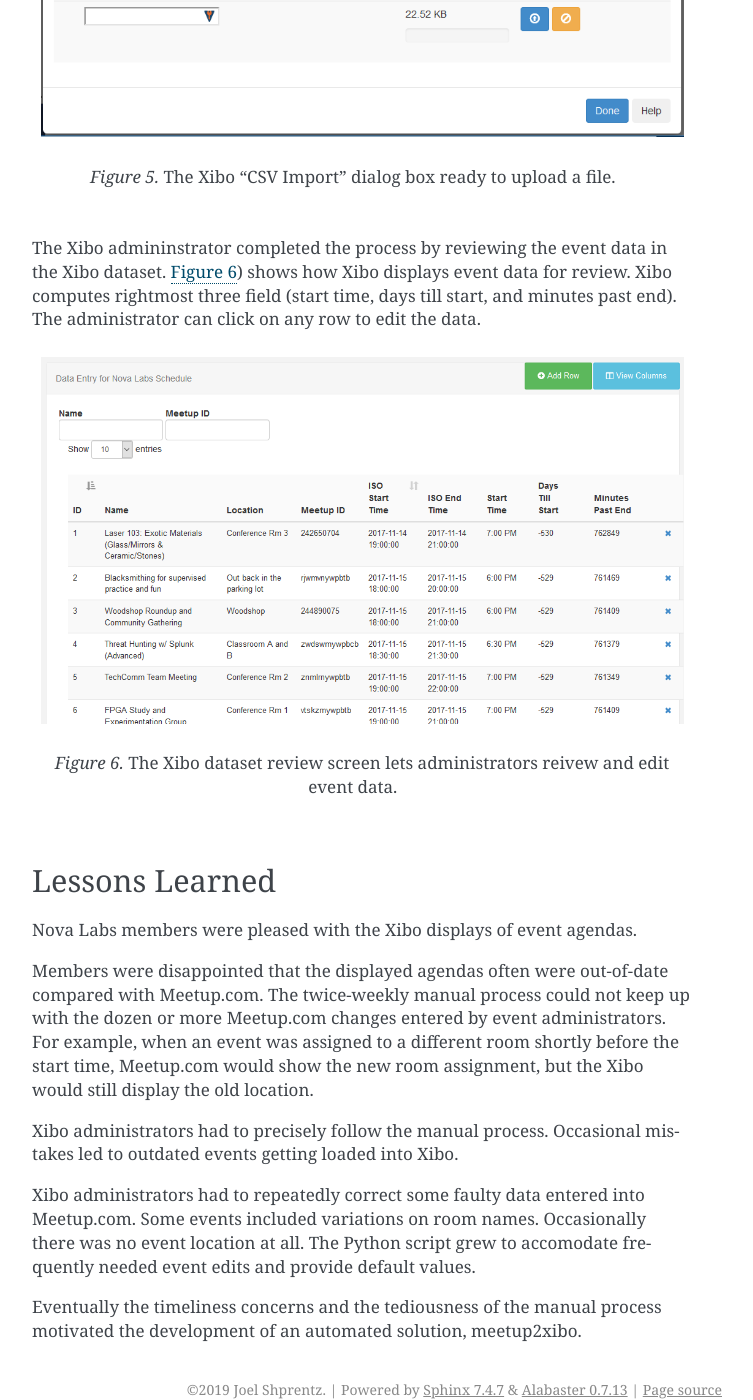
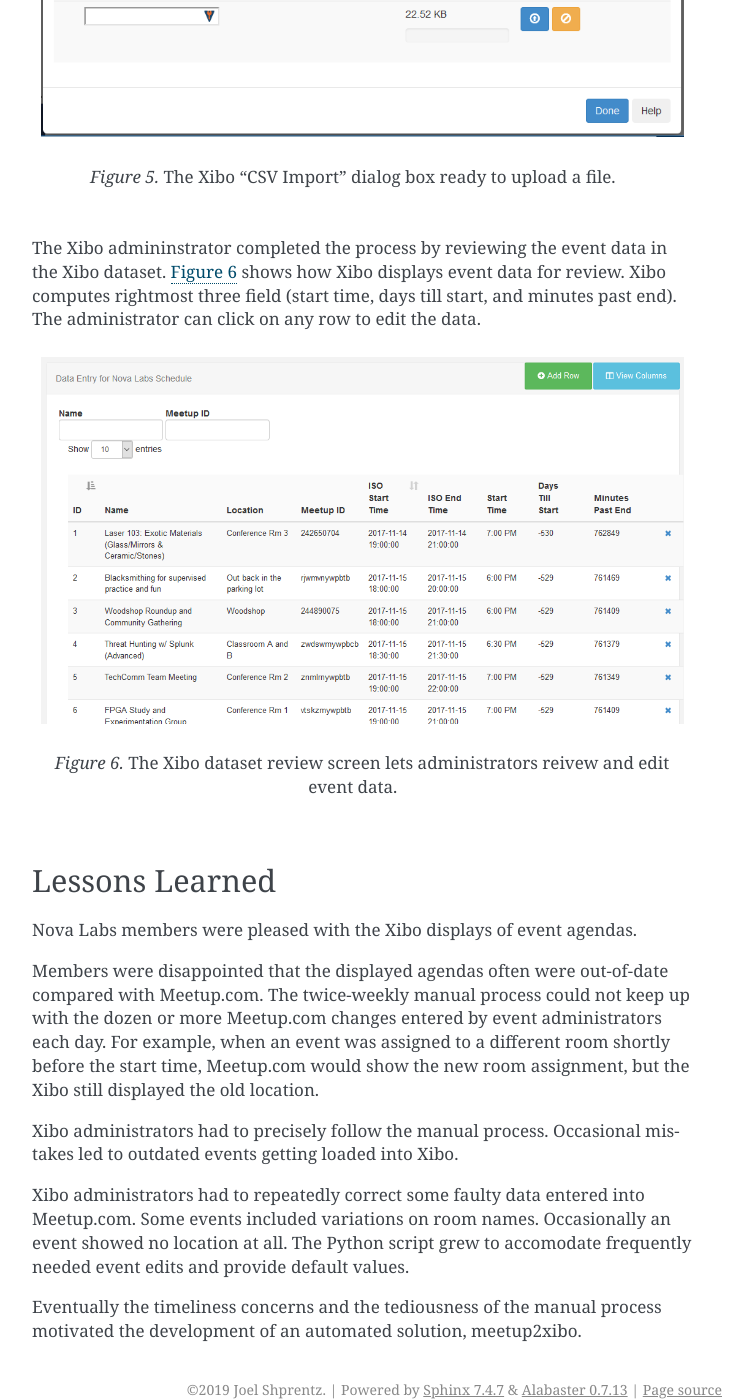
Before and after one commit to jshprentz/meetup2xibo, a Sphinx documentation site: the page built from docs/background.rst, in a window 1280 px wide and 1400 px high, scrolled down 3632 px. Shown: the whole window, without its empty margins (388-1141 px from the left). Built offline with Sphinx 7.4.7, drawn with Linux system fonts in a browser that asks for light colours; pages that are not in the unit, such as notebooks, are missing from menus.

Commit message:
Fix typos and improve sentences in background page.

```diff
--- a/docs/background.rst
+++ b/docs/background.rst
@@ -114,7 +114,7 @@
 
 The Xibo admininstrator completed the process by reviewing the event data in
 the Xibo dataset.
-:numref:`Figure %s <dataset-review>`) shows how Xibo displays event data for
+:numref:`Figure %s <dataset-review>` shows how Xibo displays event data for
 review.
 Xibo computes rightmost three field (start time, days till start, and minutes
 past end).
@@ -137,10 +137,10 @@
 Members were disappointed that the displayed agendas often were out-of-date
 compared with Meetup.com.
 The twice-weekly manual process could not keep up with the dozen or more
-Meetup.com changes entered by event administrators.
+Meetup.com changes entered by event administrators each day.
 For example, when an event was assigned to a different room shortly before the
-start time, Meetup.com would show the new room assignment, but the Xibo would
-still display the old location.
+start time, Meetup.com would show the new room assignment, but the Xibo still
+displayed the old location.
 
 Xibo administrators had to precisely follow the manual process.
 Occasional mistakes led to outdated events getting loaded into Xibo.
@@ -148,7 +148,7 @@
 Xibo administrators had to repeatedly correct some faulty data entered into
 Meetup.com.
 Some events included variations on room names.
-Occasionally there was no event location at all.
+Occasionally an event showed no location at all.
 The Python script grew to accomodate frequently needed event edits and provide
 default values.
 
```
